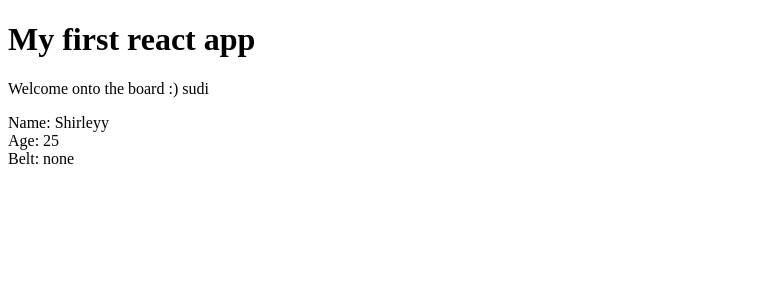
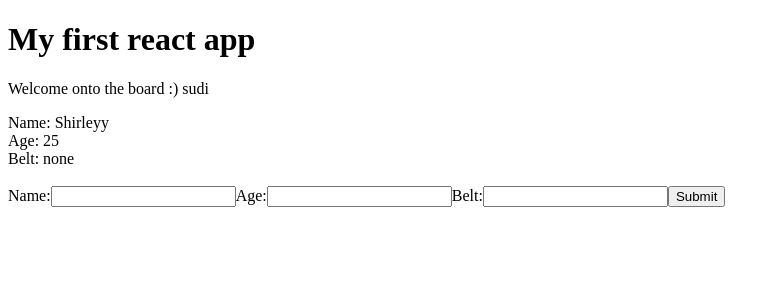
Before and after one commit to Sudistark/Learning-React, a React (Create React App) app in the folder my-app/: page / in a window 1280 px wide. Shown: the top 300 px of the page, without its empty margins (0-780 px from the left). Built offline with nearby package versions, Linux system fonts and the light colour scheme.

Commit message:
Form revisited , still need to fix that warning about Uppercase

```diff
--- /dev/null
+++ b/my-app/src/AddNinja.js
@@ -0,0 +1,45 @@
+//class base componet
+import React, {Component} from 'react';
+
+
+
+class AddNinja extends Component{
+
+    state = {
+        name: null, age:null, belt: null
+    }
+
+    handleChange = (e) => {
+        //console.log(e.value);
+        this.setState({
+            [e.target.id] : e.target.value  //to get the id of the lable tag
+        })
+    }
+
+    handleSubmit = (e) => {
+        e.preventDefault(); //disallowing the page to get reload when the event is fired
+        console.log(this.state)
+    }
+
+
+
+    render(){
+        return (
+            <div>
+                <form onSubmit={this.handleSubmit}>
+                <br/>
+                    <lable htmlFor="name">Name:</lable>
+                    <input type="text" id="name" onChange={this.handleChange}/>
+                    <lable htmlFor="age">Age:</lable>
+                    <input type="text" id="age" onChange={this.handleChange}/>
+                    <lable htmlFor="Belt">Belt:</lable>
+                    <input type="text" id="Belt" onChange={this.handleChange}/>
+                    <button>Submit</button>
+                </form>
+            </div>
+        )
+    }
+}
+
+
+export default AddNinja;
--- a/my-app/src/App.js
+++ b/my-app/src/App.js
@@ -1,5 +1,6 @@
 import React from 'react';
 import Ninjas from './Ninjas'   //Importing that js file
+import AddNinja from './AddNinja'
 
 function App (){
 
@@ -15,6 +16,7 @@
        <h1>My first react app</h1>
        <p>Welcome onto the board :) sudi</p>
        <Ninjas ninjas={ninjas}/>
+       <AddNinja />
     </div>
   );
 }
```
